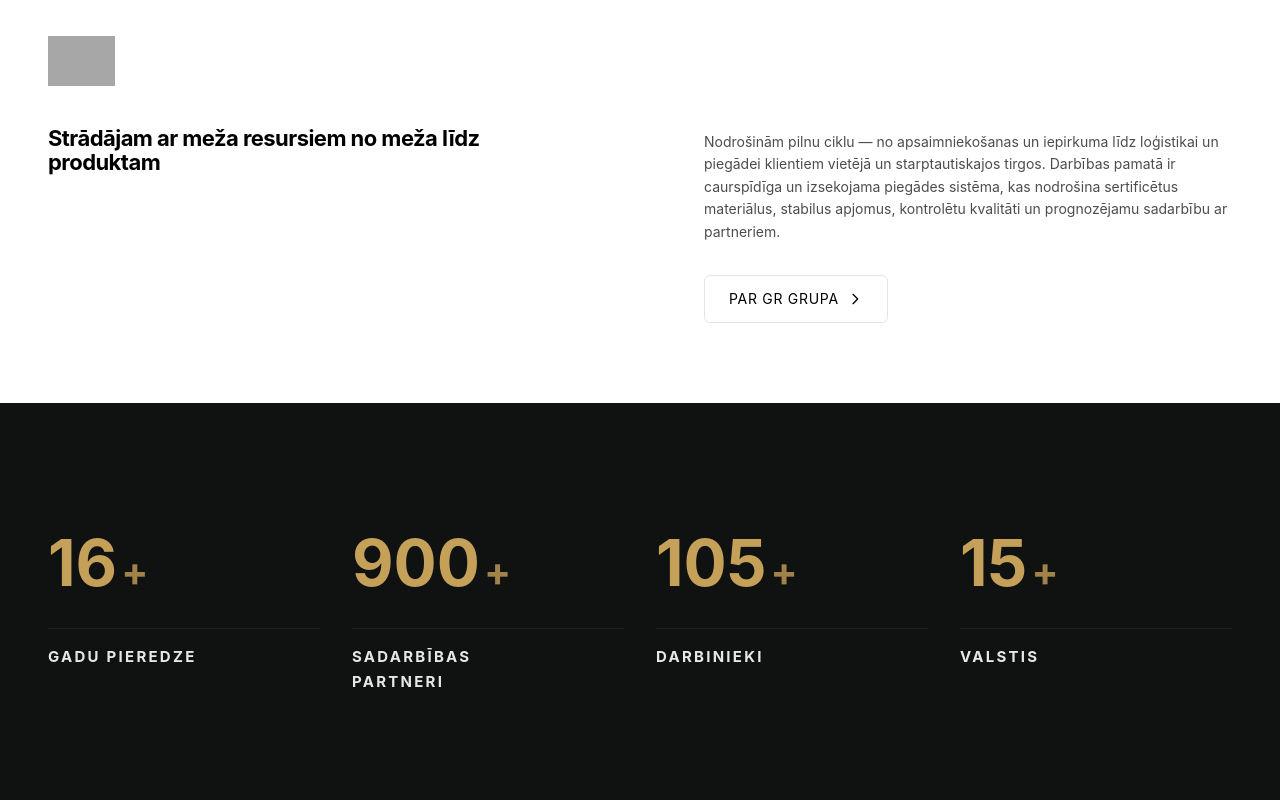
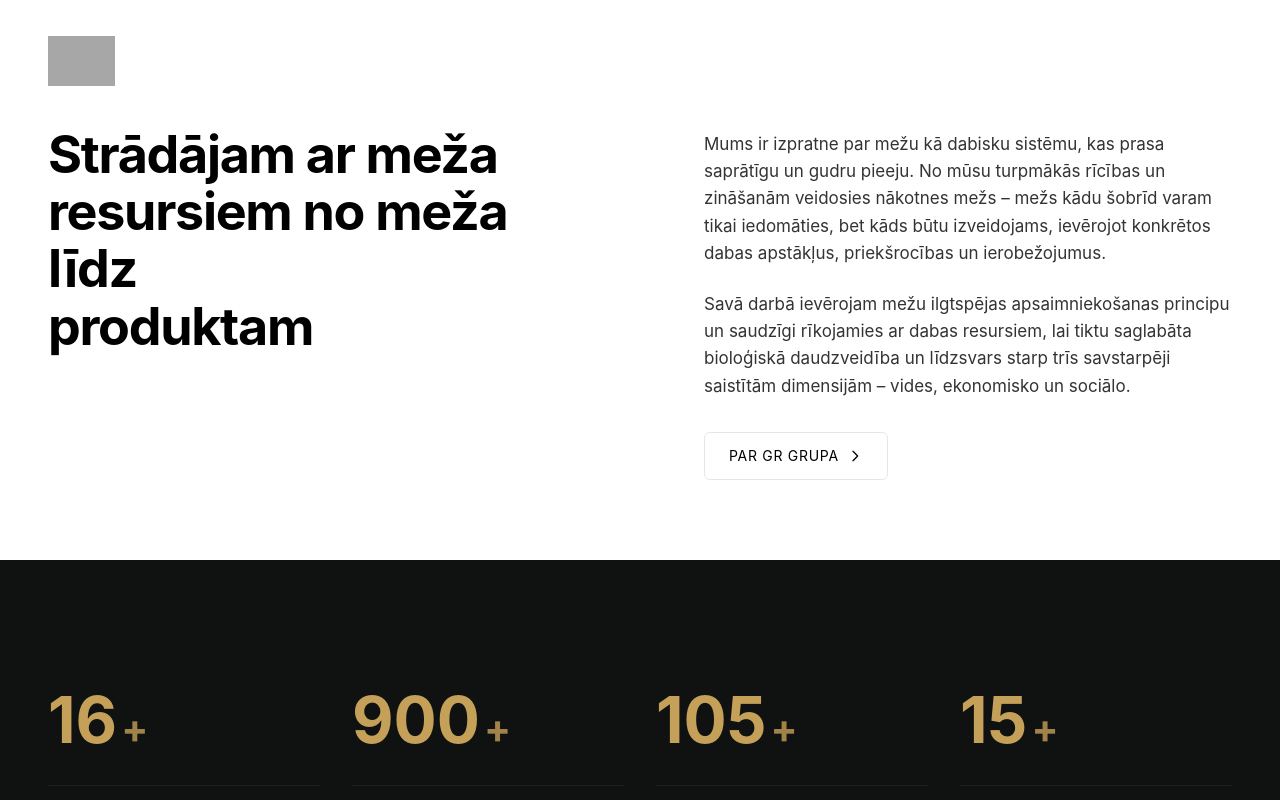
Before and after one commit to SilqNet/Forestry-demo-website-1e, a Next.js app: page / in a window 1280 px wide. Shown: the part 860-1660 px from the top of the page. Built offline with nearby package versions, Linux system fonts and the light colour scheme; grey boxes are pictures that could not be loaded.

Commit message:
feat: add WhyUs component with animated statistics section

```diff
--- a/components/why-us.tsx
+++ b/components/why-us.tsx
@@ -81,14 +81,21 @@ export default function WhyUs() {
                   className="h-full w-auto object-contain opacity-90"
                 />
               </div>
-              <h2 className="text-[22px] leading-[1.1] font-bold text-black tracking-tight">
-                Strādājam ar meža resursiem no meža līdz produktam
+              <h2 className="text-[36px] md:text-[44px] lg:text-[52px] leading-[1.1] font-bold text-black tracking-tight mb-8 lg:mb-0">
+                Strādājam ar meža<br />
+                resursiem no meža līdz<br />
+                produktam
               </h2>
             </div>
             <div className="lg:w-1/2 lg:pt-[95px]">
-              <p className="text-black/70 text-[14px] leading-[1.6] mb-8 font-normal max-w-2xl">
-                Nodrošinām pilnu ciklu — no apsaimniekošanas un iepirkuma līdz loģistikai un piegādei klientiem vietējā un starptautiskajos tirgos. Darbības pamatā ir caurspīdīga un izsekojama piegādes sistēma, kas nodrošina sertificētus materiālus, stabilus apjomus, kontrolētu kvalitāti un prognozējamu sadarbību ar partneriem.
-              </p>
+              <div className="max-w-[750px] space-y-6 mb-8 text-black/80 text-[16px] md:text-[17px] leading-[1.6] font-normal text-left">
+                <p>
+                  Mums ir izpratne par mežu kā dabisku sistēmu, kas prasa saprātīgu un gudru pieeju. No mūsu turpmākās rīcības un zināšanām veidosies nākotnes mežs – mežs kādu šobrīd varam tikai iedomāties, bet kāds būtu izveidojams, ievērojot konkrētos dabas apstākļus, priekšrocības un ierobežojumus.
+                </p>
+                <p>
+                  Savā darbā ievērojam mežu ilgtspējas apsaimniekošanas principu un saudzīgi rīkojamies ar dabas resursiem, lai tiktu saglabāta bioloģiskā daudzveidība un līdzsvars starp trīs savstarpēji saistītām dimensijām – vides, ekonomisko un sociālo.
+                </p>
+              </div>
               <a href="#" className="group inline-flex items-center gap-2 rounded-sm border border-black/10 px-6 py-3 text-[14px] font-normal text-black transition-all hover:bg-gold hover:text-white hover:border-gold uppercase tracking-wider">
                 <span>PAR GR GRUPA</span>
                 <svg
```
